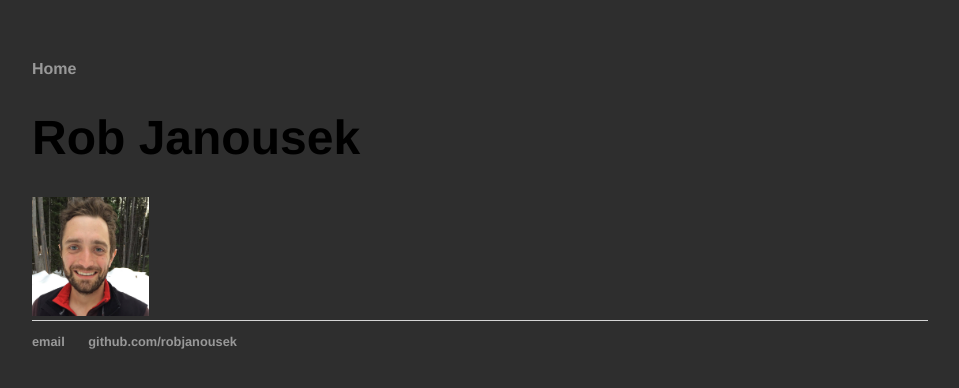
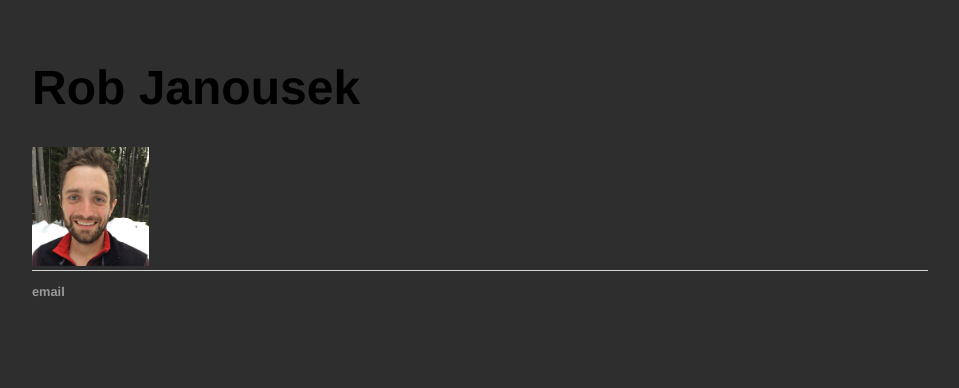
Before and after one commit to robjanousek/robjanousek.github.io, a Jekyll site: the page built from index.html, in a window 1280 px wide. Shown: the top 388 px of the page, without its empty margins (160-1119 px from the left). Built offline with Jekyll 4.4.1, drawn with Linux system fonts in a browser that asks for light colours.

Commit message:
Update default.html

```diff
--- a/_layouts/default.html
+++ b/_layouts/default.html
@@ -8,9 +8,9 @@
 		<body>
 			<nav>
 	    		<ul>
-	        		<li><a href="/">Home</a></li>
-		        	<!--<li><a href="/about">About</a></li>
-	        			<li><a href="/cv">CV</a></li>
+	        		<!--<li><a href="/">Home</a></li>
+		        	    <li><a href="/about">About</a></li>
+	        		<li><a href="/cv">CV</a></li>
 	        			<li><a href="/blog">Blog</a></li>
 				-->
 	    		</ul>
@@ -23,7 +23,6 @@
 			<footer>
 	    		<ul>
 	        		<li><a href="mailto:mail@robjanousek.com">email</a></li>
-	        		<li><a href="https://github.com/robjanousek">github.com/robjanousek</a></li>
 				</ul>
 			</footer>
 		</body>
```
